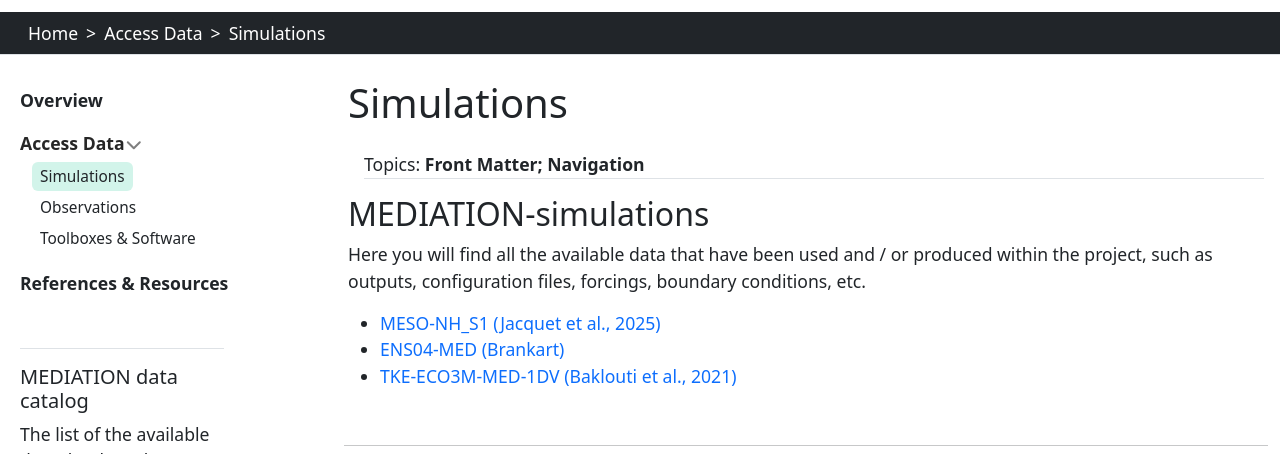
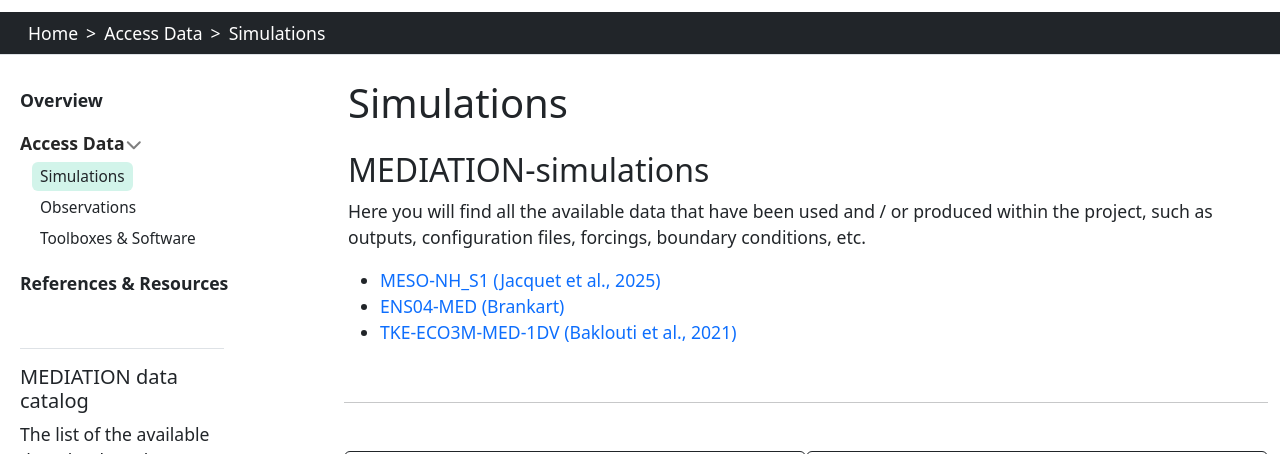
Before and after one commit to MEDIATION-ocean/mediation-catalog-webpage, a Jekyll site: the page built from content/docs/simulations.md, in a window 1280 px wide and 900 px high, cut to the strip 120-574 px from the top of the window. Built offline with Jekyll 4.4.1, drawn with Linux system fonts in a browser that asks for light colours.

Commit message:
Update simulations.md

```diff
--- a/content/docs/simulations.md
+++ b/content/docs/simulations.md
@@ -2,7 +2,6 @@
 section_id: Access Data
 nav_order: 6
 title: Simulations
-topics: Front Matter; Navigation
 ---
 
 ## MEDIATION-simulations
```
